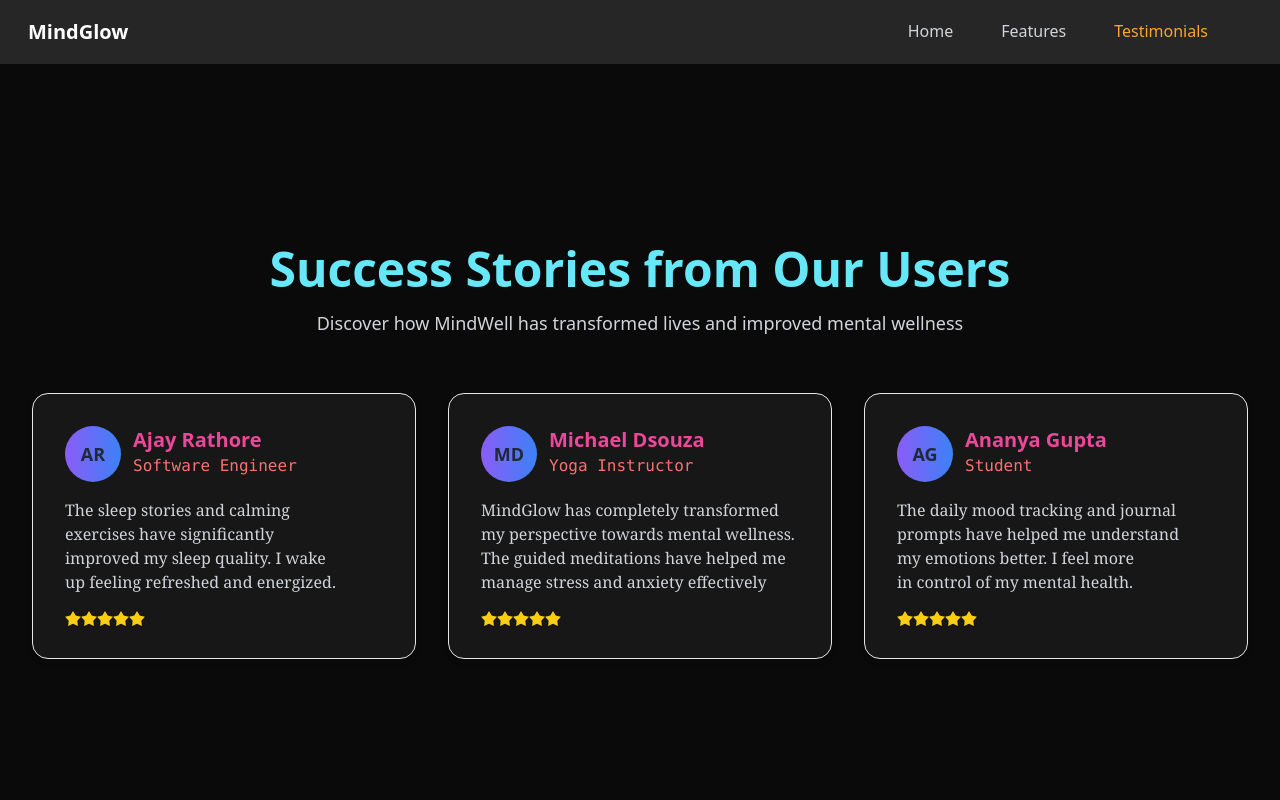
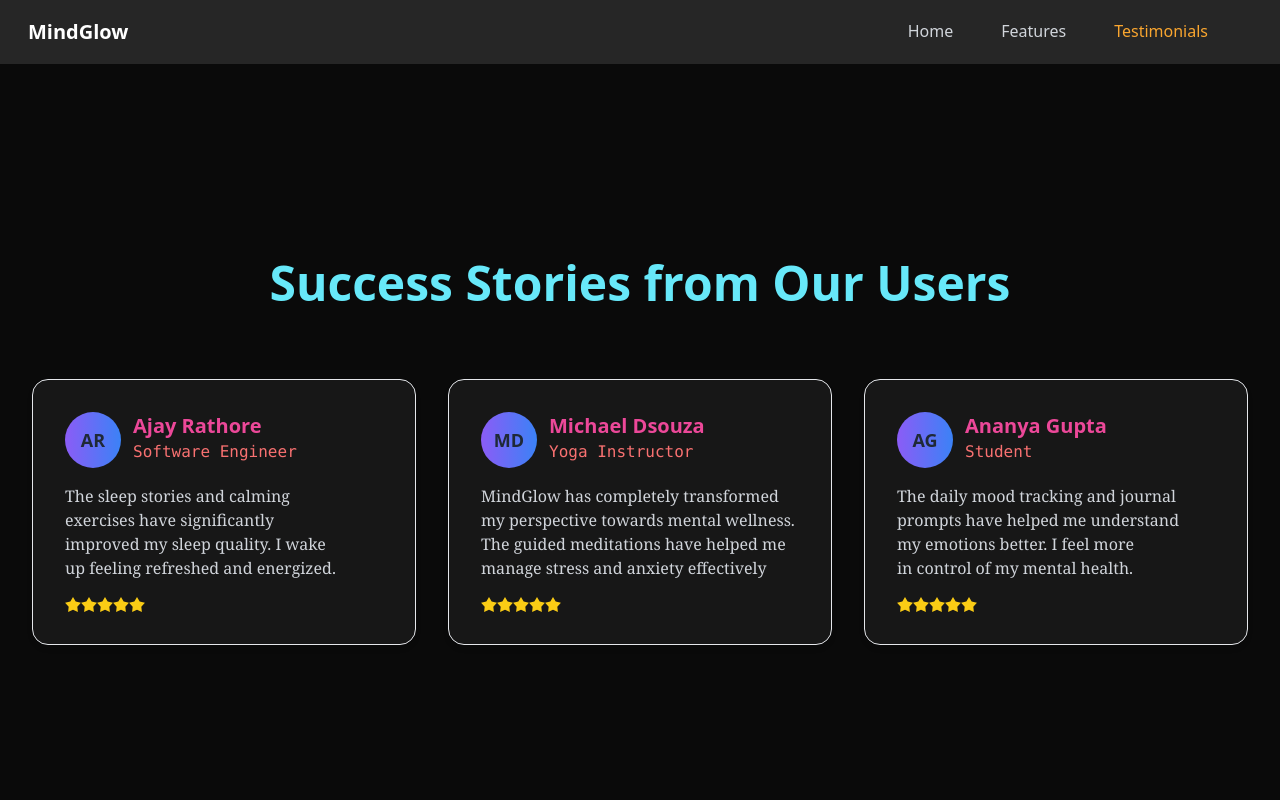
Before and after one commit to varun-kudvagit/MindGlow, a React (Vite) app in the folder frontend/: page /testimonials in a window 1280 px wide. Shown: the top 800 px of the page. Built offline with nearby package versions, Linux system fonts and the light colour scheme.

Commit message:
Update Testimonials.jsx

```diff
--- a/frontend/src/pages/Testimonials.jsx
+++ b/frontend/src/pages/Testimonials.jsx
@@ -27,10 +27,6 @@
          {...animationSettings}
          transition={{ ...animationSettings.transition, delay: 0.4 }}
          className="text-base md:text-lg text-gray-300  font-medium">
-
-            Discover how MindWell has transformed lives and improved mental
-            wellness
-
         </motion.p>
         </Balancer>
       </div>
```
